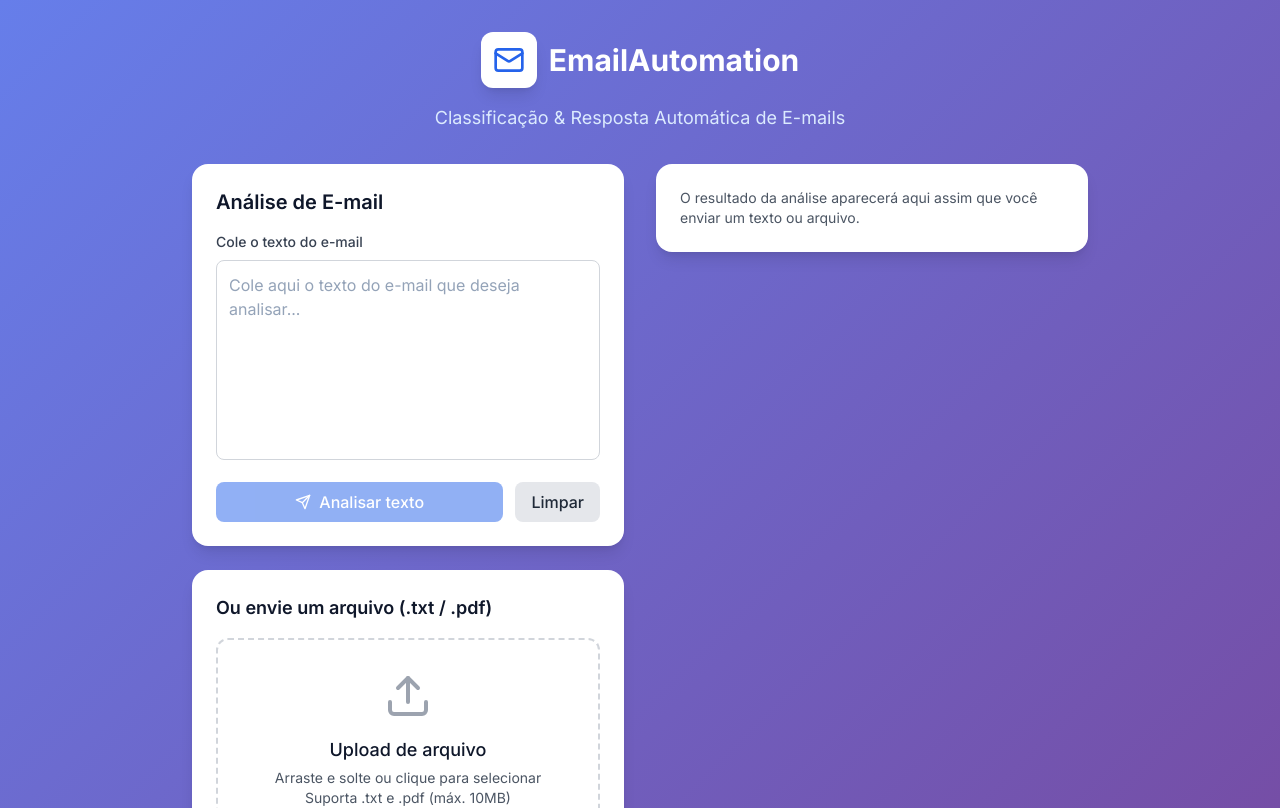
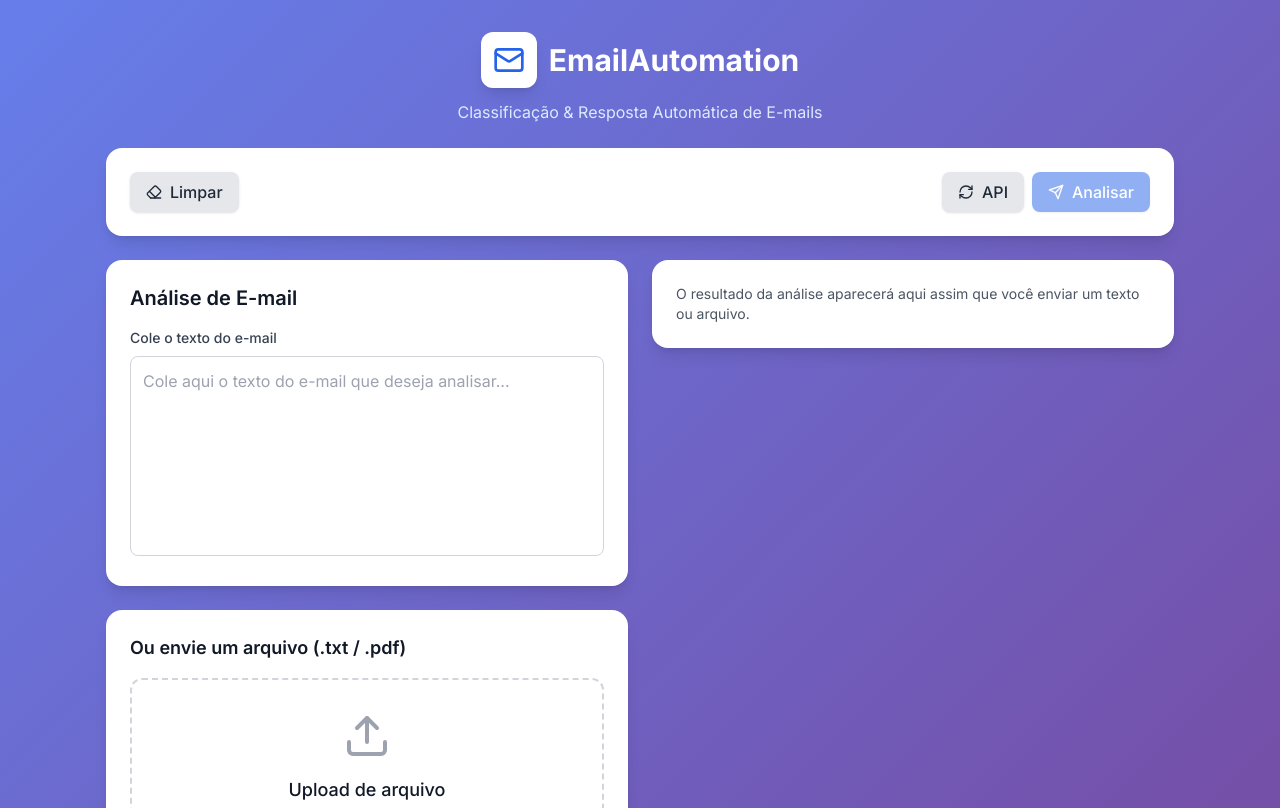
Before and after one commit to gabriel131xd/EmailAutomation, a React (Vite) app in the folder frontend/: page / in a window 1280 px wide. Shown: the top 808 px of the page. Built offline with nearby package versions, Linux system fonts and the light colour scheme.

Commit message:
Atualização

```diff
--- a/frontend/src/App.tsx
+++ b/frontend/src/App.tsx
@@ -1,26 +1,8 @@
-import { useState, useEffect } from 'react';
-import { Mail, Send, AlertCircle, Loader2, RefreshCw } from 'lucide-react';
+import { useEffect, useRef, useState } from 'react';
+import { Mail, Send, AlertCircle, Loader2, RefreshCw, Eraser } from 'lucide-react';
 import UploadZone from './components/UploadZone';
 import ResultCard from './components/ResultCard';
 import { analyzeText, analyzeFile, ApiResponse, ApiError } from './lib/api';
-
-// health check simples com retries (sem mudar api.ts)
-async function pingHealth(url: string, tries = 3) {
-  const backoff = (i: number) => new Promise((r) => setTimeout(r, 500 * (i + 1)));
-  for (let i = 0; i < tries; i++) {
-    try {
-      const ctrl = new AbortController();
-      const id = setTimeout(() => ctrl.abort(), 8000);
-      const res = await fetch(`${url}/`, { signal: ctrl.signal });
-      clearTimeout(id);
-      if (res.ok) return true;
-    } catch (_) {
-      // tenta de novo
-    }
-    await backoff(i);
-  }
-  return false;
-}
 
 function App() {
   const [emailText, setEmailText] = useState('');
@@ -28,25 +10,48 @@ function App() {
   const [result, setResult] = useState<ApiResponse | null>(null);
   const [error, setError] = useState<string | null>(null);
 
-  // controle do banner
   const [apiUp, setApiUp] = useState(false);
   const [checkedOnce, setCheckedOnce] = useState(false);
 
-  // pega a base da API do .env para o ping local
+  const [toast, setToast] = useState<{ type: 'success' | 'error'; msg: string } | null>(null);
+  const toastTimer = useRef<number | null>(null);
+
   const API_BASE = import.meta.env.VITE_API_BASE as string;
+
+  const pingHealth = async (tries = 3) => {
+    const backoff = (i: number) => new Promise((r) => setTimeout(r, 500 * (i + 1)));
+    for (let i = 0; i < tries; i++) {
+      try {
+        const ctrl = new AbortController();
+        const id = setTimeout(() => ctrl.abort(), 8000);
+        const res = await fetch(`${API_BASE}/`, { signal: ctrl.signal });
+        clearTimeout(id);
+        if (res.ok) return true;
+      } catch {}
+      await backoff(i);
+    }
+    return false;
+  };
 
   useEffect(() => {
     (async () => {
-      const ok = await pingHealth(API_BASE);
+      const ok = await pingHealth();
       setApiUp(ok);
       setCheckedOnce(true);
     })();
   }, [API_BASE]);
 
   const recheck = async () => {
-    const ok = await pingHealth(API_BASE);
+    const ok = await pingHealth();
     setApiUp(ok);
     setCheckedOnce(true);
+    showToast(ok ? 'success' : 'error', ok ? 'API online ✅' : 'API ainda hibernada');
+  };
+
+  const showToast = (type: 'success' | 'error', msg: string) => {
+    setToast({ type, msg });
+    if (toastTimer.current) window.clearTimeout(toastTimer.current);
+    toastTimer.current = window.setTimeout(() => setToast(null), 2200);
   };
 
   const handleAnalyzeText = async () => {
@@ -57,11 +62,13 @@ function App() {
     try {
       const response = await analyzeText(emailText);
       setResult(response);
-      setApiUp(true);       // marcou saudável após sucesso
+      setApiUp(true);
       setCheckedOnce(true);
+      showToast('success', 'Análise concluída');
     } catch (err) {
       const apiError = err as ApiError;
       setError(apiError.message || 'Erro ao analisar o texto');
+      showToast('error', 'Falha na análise');
     } finally {
       setIsAnalyzing(false);
     }
@@ -74,14 +81,14 @@ function App() {
     try {
       const response = await analyzeFile(file);
       setResult(response);
-      if ((response as any)?.email_texto) {
-        setEmailText((response as any).email_texto);
-      }
-      setApiUp(true);       // marcou saudável após sucesso
+      if ((response as any)?.email_texto) setEmailText((response as any).email_texto);
+      setApiUp(true);
       setCheckedOnce(true);
+      showToast('success', 'Arquivo analisado');
     } catch (err) {
       const apiError = err as ApiError;
       setError(apiError.message || 'Erro ao analisar o arquivo');
+      showToast('error', 'Falha na análise do arquivo');
     } finally {
       setIsAnalyzing(false);
     }
@@ -91,102 +98,126 @@ function App() {
     setEmailText('');
     setResult(null);
     setError(null);
+    showToast('success', 'Limpo');
   };
 
+  useEffect(() => {
+    const onKey = (e: KeyboardEvent) => {
+      const cmd = e.metaKey || e.ctrlKey;
+      if (cmd && e.key.toLowerCase() === 'enter') {
+        e.preventDefault();
+        if (!isAnalyzing) void handleAnalyzeText();
+      }
+      if (cmd && e.key.toLowerCase() === 'l') {
+        e.preventDefault();
+        if (!isAnalyzing) handleReset();
+      }
+    };
+    window.addEventListener('keydown', onKey);
+    return () => window.removeEventListener('keydown', onKey);
+  }, [isAnalyzing, emailText]);
+
   return (
-    <div className="min-h-screen py-8 px-4">
-      <div className="max-w-4xl mx-auto">
-        {/* Header */}
-        <div className="text-center mb-8">
-          <div className="flex items-center justify-center space-x-3 mb-4">
+    <div className="min-h-screen py-8">
+      {toast && (
+        <div className={`toast ${toast.type === 'success' ? 'toast-success' : 'toast-error'}`}>
+          {toast.msg}
+        </div>
+      )}
+
+      <div className="container-responsive">
+        <div className="text-center mb-6">
+          <div className="flex items-center justify-center gap-3 mb-3">
             <div className="p-3 bg-white rounded-xl shadow-lg">
-              <Mail className="w-8 h-8 text-blue-600" />
+              <Mail className="w-8 h-8 text-blue-600" aria-hidden />
             </div>
             <h1 className="text-3xl font-bold text-white">EmailAutomation</h1>
           </div>
-          <p className="text-blue-100 text-lg">Classificação & Resposta Automática de E-mails</p>
+          <p className="text-blue-100 text-base">Classificação & Resposta Automática de E-mails</p>
         </div>
 
-        {/* Banner de saúde (só mostra se já checou e ainda não subiu) */}
         {checkedOnce && !apiUp && !isAnalyzing && (
-          <div className="mb-6 p-4 bg-yellow-50 border border-yellow-200 rounded-xl flex items-start space-x-3">
-            <AlertCircle className="w-5 h-5 text-yellow-600 flex-shrink-0 mt-0.5" />
+          <div className="mb-4 p-4 bg-yellow-50 border border-yellow-200 rounded-xl flex items-start gap-3">
+            <AlertCircle className="w-5 h-5 text-yellow-600 mt-0.5" aria-hidden />
             <div>
               <p className="text-yellow-800 text-sm">
                 <strong>API fora do ar.</strong> Em hosts gratuitos a primeira chamada pode demorar alguns segundos para “acordar”.
               </p>
               <button
                 onClick={recheck}
-                className="mt-2 inline-flex items-center space-x-2 text-yellow-700 hover:text-yellow-800 text-sm underline"
+                className="mt-2 inline-flex items-center gap-2 text-yellow-700 hover:text-yellow-800 text-sm underline"
+                aria-label="Tentar novamente"
               >
-                <RefreshCw className="w-4 h-4" />
+                <RefreshCw className="w-4 h-4" aria-hidden />
                 <span>Tentar novamente</span>
               </button>
             </div>
           </div>
         )}
 
-        <div className="grid grid-cols-1 lg:grid-cols-2 gap-8">
-          {/* Entrada */}
-          <div className="space-y-6">
-            <div className="card">
-              <h2 className="text-xl font-semibold mb-4">Análise de E-mail</h2>
+        <div className="card mb-6">
+          <div className="flex flex-wrap items-center gap-2">
+            <button
+              onClick={handleReset}
+              disabled={isAnalyzing || (!emailText && !result && !error)}
+              className="button-secondary inline-flex items-center gap-2"
+              aria-label="Limpar"
+            >
+              <Eraser className="w-4 h-4" /> Limpar
+            </button>
 
-              <div className="space-y-4">
-                <div>
-                  <label className="block text-sm font-medium text-gray-700 mb-2">
-                    Cole o texto do e-mail
-                  </label>
-                  <textarea
-                    value={emailText}
-                    onChange={(e) => setEmailText(e.target.value)}
-                    placeholder="Cole aqui o texto do e-mail que deseja analisar..."
-                    className="textarea-custom result-area min-h-[200px]"
-                    disabled={isAnalyzing}
-                  />
-                </div>
-
-                <div className="flex space-x-3">
+            <div className="ml-auto flex gap-2">
+              <button onClick={recheck} className="button-secondary inline-flex items-center gap-2" aria-label="Checar API">
+                <RefreshCw className="w-4 h-4" /> API
+              </button>
               <button
                 onClick={handleAnalyzeText}
                 disabled={!emailText.trim() || isAnalyzing}
-                    className="button-primary flex items-center justify-center space-x-2 flex-1"
+                className="button-primary inline-flex items-center gap-2"
+                aria-label="Analisar"
               >
                 {isAnalyzing ? (
                   <>
-                        <Loader2 className="w-4 h-4 spinner" />
-                        <span>Analisando...</span>
+                    <Loader2 className="w-4 h-4 spinner" /> Analisando...
                   </>
                 ) : (
                   <>
-                        <Send className="w-4 h-4" />
-                        <span>Analisar texto</span>
+                    <Send className="w-4 h-4" /> Analisar
                   </>
                 )}
-                  </button>
-
-                  <button
-                    onClick={handleReset}
-                    disabled={isAnalyzing || (!emailText && !result && !error)}
-                    className="button-secondary"
-                  >
-                    Limpar
               </button>
             </div>
           </div>
         </div>
 
-            {/* Upload */}
+        <div className="grid grid-cols-1 lg:grid-cols-2 gap-6">
+          <div className="space-y-6">
             <div className="card">
-              <h3 className="text-lg font-semibold mb-4">Ou envie um arquivo (.txt / .pdf)</h3>
-              <UploadZone onFileSelect={handleFileUpload} disabled={isAnalyzing} />
+              <h2 className="text-xl font-semibold text-gray-900 mb-4">Análise de E-mail</h2>
+
+              <label className="block text-sm font-medium text-gray-700 mb-2" htmlFor="email-textarea">
+                Cole o texto do e-mail
+              </label>
+              <textarea
+                id="email-textarea"
+                value={emailText}
+                onChange={(e) => setEmailText(e.target.value)}
+                placeholder="Cole aqui o texto do e-mail que deseja analisar..."
+                className="textarea-custom min-h-[200px]"
+                disabled={isAnalyzing}
+                aria-label="Área de texto do e-mail"
+              />
             </div>
 
-            {/* Erro */}
+            <div className="card">
+              <h3 className="text-lg font-semibold text-gray-900 mb-4">Ou envie um arquivo (.txt / .pdf)</h3>
+              <UploadZone onFileSelect={handleFileUpload} disabled={isAnalyzing} loading={isAnalyzing} />
+            </div>
+
             {error && (
               <div className="p-4 bg-red-50 border border-red-200 rounded-xl text-red-700">
-                <div className="flex items-start space-x-2">
-                  <AlertCircle className="w-5 h-5 flex-shrink-0 mt-0.5" />
+                <div className="flex items-start gap-2">
+                  <AlertCircle className="w-5 h-5 mt-0.5" aria-hidden />
                   <div>
                     <p className="font-medium">Falha na análise</p>
                     <p className="text-sm">{error}</p>
@@ -196,10 +227,16 @@ function App() {
             )}
           </div>
 
-          {/* Resultado */}
           <div className="space-y-6">
             {result ? (
-              <ResultCard result={result} onReset={handleReset} />
+              <ResultCard
+                result={result}
+                onReset={handleReset}
+                onNewAnalysis={() => {
+                  setResult(null);
+                  showToast('success', 'Pronto para nova análise');
+                }}
+              />
             ) : (
               <div className="card">
                 <p className="text-gray-600 text-sm">
--- a/frontend/src/components/UploadZone.tsx
+++ b/frontend/src/components/UploadZone.tsx
@@ -1,13 +1,14 @@
 import React, { useState, useRef } from 'react';
-import { Upload, File, AlertCircle } from 'lucide-react';
+import { Upload, File, AlertCircle, Loader2 } from 'lucide-react';
 import { validateFile } from '../lib/api';
 
 interface UploadZoneProps {
   onFileSelect: (file: File) => void | Promise<void>;
   disabled?: boolean;
+  loading?: boolean;
 }
 
-export default function UploadZone({ onFileSelect, disabled }: UploadZoneProps) {
+export default function UploadZone({ onFileSelect, disabled, loading }: UploadZoneProps) {
   const [isDragActive, setIsDragActive] = useState(false);
   const [error, setError] = useState<string | null>(null);
   const fileInputRef = useRef<HTMLInputElement>(null);
@@ -53,13 +54,20 @@ export default function UploadZone({ onFileSelect, disabled }: UploadZoneProps)
   return (
     <div className="w-full">
       <div
-        className={`upload-zone ${isDragActive ? 'active' : ''} ${disabled ? 'opacity-50 cursor-not-allowed' : ''}`}
+        className={`relative upload-zone ${isDragActive ? 'active' : ''} ${disabled ? 'opacity-50 cursor-not-allowed' : ''}`}
         onDragEnter={handleDrag}
         onDragLeave={handleDrag}
         onDragOver={handleDrag}
         onDrop={handleDrop}
         onClick={handleClick}
+        aria-busy={loading ? 'true' : 'false'}
       >
+        {loading && (
+          <div className="absolute top-3 right-3" aria-hidden>
+            <Loader2 className="spinner spinner-neon spinner-large" />
+          </div>
+        )}
+
         <input
           ref={fileInputRef}
           type="file"
@@ -68,9 +76,9 @@ export default function UploadZone({ onFileSelect, disabled }: UploadZoneProps)
           onChange={handleFileInput}
           disabled={disabled}
         />
-        <div className="flex flex-col items-center text-slate-900">
+        <div className="flex flex-col items-center">
           <Upload className={`w-12 h-12 mb-4 ${isDragActive ? 'text-blue-500' : 'text-gray-400'}`} />
-          <h3 className="text-lg font-medium mb-1">
+          <h3 className="text-lg font-medium text-gray-900 mb-1">
             {isDragActive ? 'Solte o arquivo aqui' : 'Upload de arquivo'}
           </h3>
           <p className="text-sm text-gray-600 mb-4 text-center">
--- /dev/null
+++ b/frontend/src/components/index.ts
@@ -0,0 +1,3 @@
+export { default as Loader } from './Loader';
+export { default as ResultCard } from './ResultCard';
+export { default as UploadZone } from './UploadZone';
--- a/frontend/src/index.css
+++ b/frontend/src/index.css
@@ -11,70 +11,77 @@ body {
   color: #fff;
 }
 
+.container-responsive {
+  width: 100%;
+  max-width: 1100px;
+  margin: 0 auto;
+  padding: 0 16px;
+}
+
 .card {
-  @apply bg-white text-slate-900 rounded-2xl shadow-lg p-6;
+  @apply bg-white rounded-2xl shadow-lg p-6;
 }
 
 .button-primary {
-  @apply bg-blue-600 hover:bg-blue-700 text-white font-medium py-2 px-4 rounded-lg transition-colors duration-200 disabled:opacity-50 disabled:cursor-not-allowed;
+  @apply bg-blue-600 hover:bg-blue-700 text-white font-medium py-2 px-4 rounded-lg transition-colors duration-200 disabled:opacity-50 disabled:cursor-not-allowed shadow;
 }
 
 .button-secondary {
-  @apply bg-gray-200 hover:bg-gray-300 text-gray-800 font-medium py-2 px-4 rounded-lg transition-colors duration-200;
+  @apply bg-gray-200 hover:bg-gray-300 text-gray-800 font-medium py-2 px-4 rounded-lg transition-colors duration-200 shadow;
 }
 
 .textarea-custom {
-  @apply w-full p-3 border border-gray-300 rounded-lg focus:ring-2 focus:ring-blue-500 focus:border-transparent resize-none bg-white text-slate-900 placeholder:text-slate-400;
-}
-
-.response-box {
-  @apply bg-white text-slate-900 placeholder:text-slate-400;
-}
-
-.result-area {
-  @apply bg-white text-slate-900 placeholder:text-slate-400;
+  @apply w-full p-3 border border-gray-300 rounded-lg focus:ring-2 focus:ring-blue-500 focus:border-transparent resize-none;
 }
 
 .upload-zone {
   @apply border-2 border-dashed border-gray-300 rounded-xl p-8 text-center hover:border-gray-400 transition-colors duration-200 cursor-pointer bg-white;
 }
-
 .upload-zone.active {
   @apply border-blue-500 bg-blue-50;
 }
 
-.badge {
-  @apply inline-flex items-center px-2.5 py-0.5 rounded-full text-xs font-medium;
+.badge { @apply inline-flex items-center px-2.5 py-0.5 rounded-full text-xs font-medium; }
+.badge-green { @apply bg-green-100 text-green-800; }
+.badge-red { @apply bg-red-100 text-red-800; }
+.badge-blue { @apply bg-blue-100 text-blue-800; }
+.badge-yellow { @apply bg-yellow-100 text-yellow-800; }
+.badge-purple { @apply bg-purple-100 text-purple-800; }
+.badge-gray { @apply bg-gray-100 text-gray-800; }
+
+.progress-bar { @apply w-full bg-gray-200 rounded-full h-2; }
+.progress-fill { @apply bg-blue-600 h-2 rounded-full transition-all duration-500 ease-out; }
+
+/* Toast (mensagens) */
+.toast {
+  position: fixed;
+  top: 16px;
+  right: 16px;
+  z-index: 50;
+  padding: 10px 14px;
+  border-radius: 10px;
+  font-weight: 500;
+  box-shadow: 0 6px 18px rgba(0,0,0,0.15);
+}
+.toast-success { background: #10b981; color: white; }
+.toast-error { background: #ef4444; color: white; }
+
+.spinner { animation: spin 1s linear infinite; }
+@keyframes spin { from { transform: rotate(0deg);} to { transform: rotate(360deg);} }
+
+kbd {
+  font-family: ui-monospace, SFMono-Regular, Menlo, Monaco, Consolas, "Liberation Mono", monospace;
+}
+.spinner {
+  animation: spin 1s linear infinite;
 }
 
-.badge-green { @apply bg-green-100 text-green-800; }
-.badge-red   { @apply bg-red-100 text-red-800; }
-.badge-blue  { @apply bg-blue-100 text-blue-800; }
-.badge-yellow{ @apply bg-yellow-100 text-yellow-800; }
-.badge-purple{ @apply bg-purple-100 text-purple-800; }
-.badge-gray  { @apply bg-gray-100 text-gray-800; }
+.spinner-neon {
+  color: #00eaff;
+  filter: drop-shadow(0 0 6px #00eaff) drop-shadow(0 0 12px #00eaff);
+}
 
-.progress-bar  { @apply w-full bg-gray-200 rounded-full h-2; }
-.progress-fill { @apply bg-blue-600 h-2 rounded-full transition-all duration-500 ease-out; }
-
-.fade-in { animation: fadeIn 0.5s ease-in; }
-@keyframes fadeIn {
-  from { opacity: 0; transform: translateY(20px); }
-  to   { opacity: 1; transform: translateY(0); }
+.spinner-large {
+  width: 36px;
+  height: 36px;
 }
-.spinner { animation: spin 1s linear infinite; }
-@keyframes spin { from { transform: rotate(0deg); } to { transform: rotate(360deg); } }
-.toast {
-  @apply fixed bottom-4 left-1/2 -translate-x-1/2 z-50
-         bg-slate-900 text-white px-4 py-2 rounded-lg shadow-lg
-         text-sm;
-}
-.toast-success { @apply bg-emerald-600; }
-.toast-error   { @apply bg-rose-600; }
-
-.container-responsive { @apply max-w-4xl mx-auto px-4; }
-
-@media (prefers-reduced-motion: reduce) {
-  .fade-in { animation: none; }
-  .spinner { animation: none; }
-}
```
Also changed, not shown: frontend/src/components/Loader.tsx (added, +10 -0 lines), frontend/src/components/ResultCard.tsx (+8 -19 lines), frontend/src/lib/api.ts (+2 -11 lines), 2 other files (tests, documents, lock files or other folders). Lines whose indentation alone changed are shown as unchanged.
